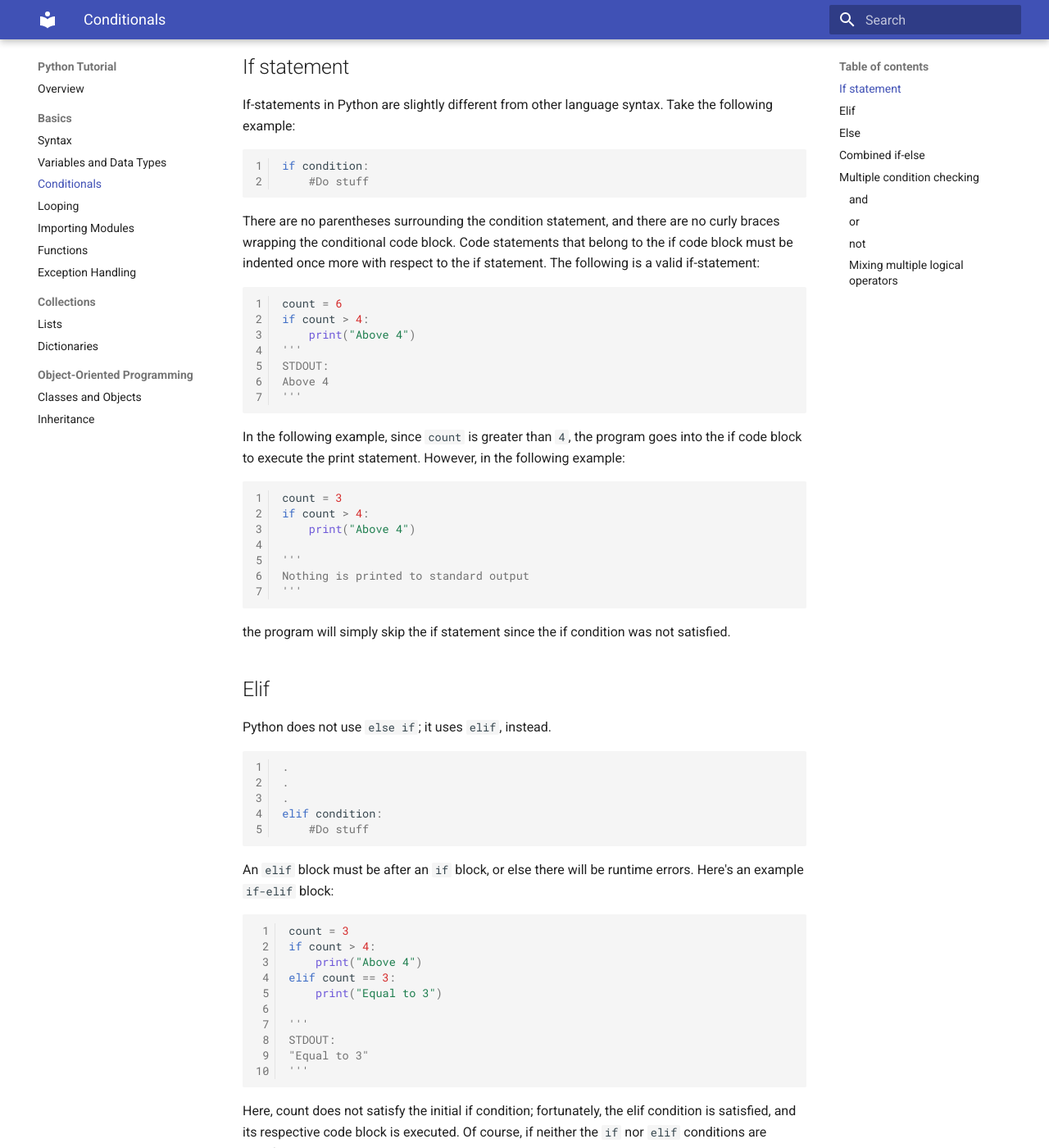
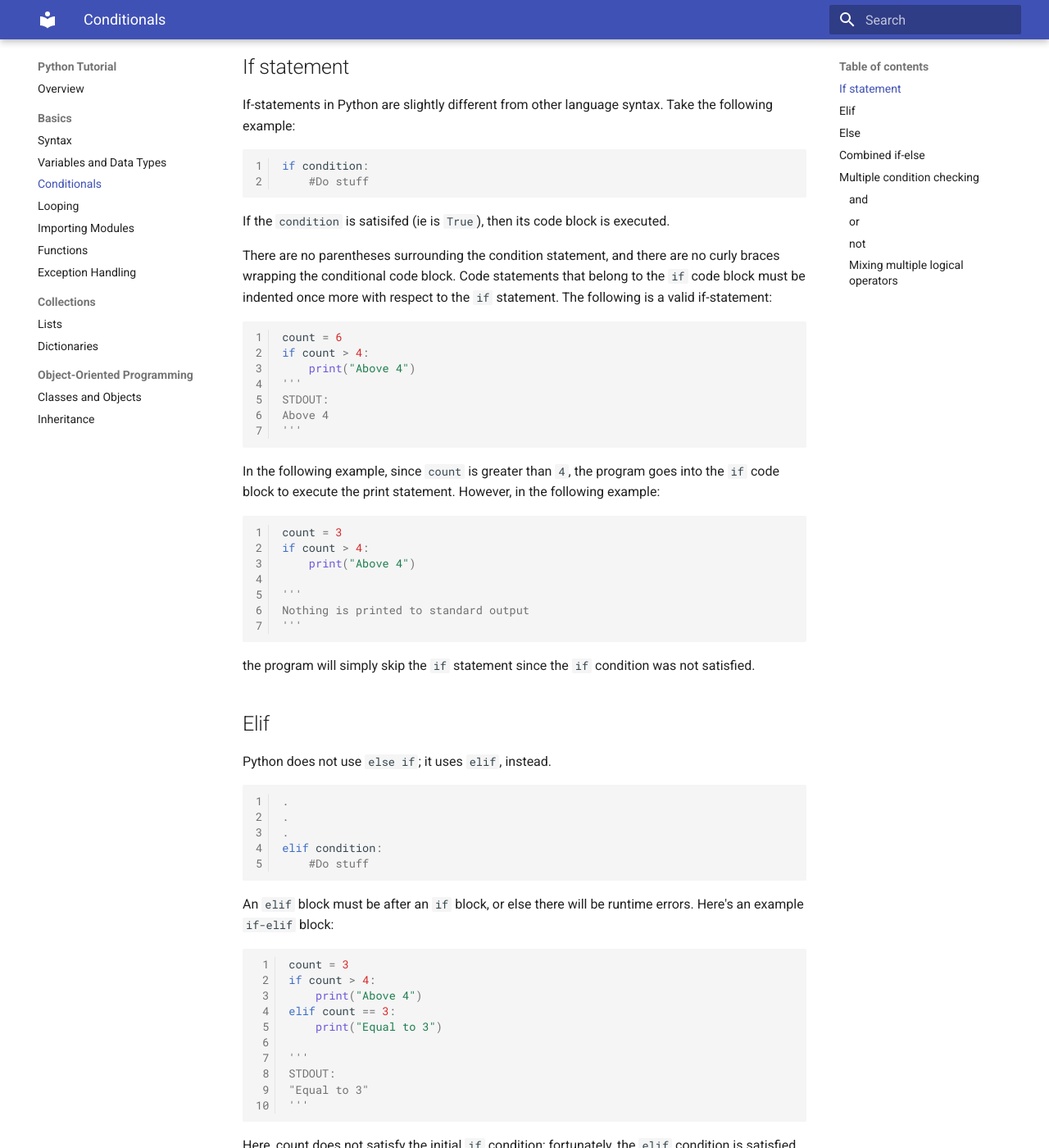
Before and after one commit to justinjoco/python-tutorial, an MkDocs documentation site: the page built from docs/basics/conditionals.md, in a window 1280 px wide and 1400 px high, scrolled down 274 px. Shown: the whole window at 82% size. Built offline with MkDocs 1.6.1 and Material for MkDocs 9.7.7, drawn with Linux system fonts in a browser that asks for light colours; some of the changed text lies outside the part shown.

Commit message:
conditionals revision

````diff
--- a/docs/basics/conditionals.md
+++ b/docs/basics/conditionals.md
@@ -4,13 +4,14 @@ Conditionals are used to decide whether to run different codeblocks given some c
 
 ## If statement
 If-statements in Python are slightly different from other language syntax. Take the following example:
-
 ```python
 if condition:
     #Do stuff
 ```
+If the `condition` is satisifed (ie is `True`), then its code block is executed.
+
 There are no parentheses surrounding the condition statement, and there are no curly braces wrapping the conditional code block.
-Code statements that belong to the if code block must be indented once more with respect to the if statement.
+Code statements that belong to the `if` code block must be indented once more with respect to the `if` statement.
 The following is a valid if-statement:
 ```python
 count = 6
@@ -21,7 +22,7 @@ STDOUT:
 Above 4
 '''
 ```
-In the following example, since `count` is greater than `4`, the program goes into the if code block to execute the print statement. However, in the following example:
+In the following example, since `count` is greater than `4`, the program goes into the `if` code block to execute the print statement. However, in the following example:
 ```python
 count = 3
 if count > 4:
@@ -31,7 +32,7 @@ if count > 4:
 Nothing is printed to standard output
 '''
 ```
-the program will simply skip the if statement since the if condition was not satisfied.
+the program will simply skip the `if` statement since the `if` condition was not satisfied.
 ## Elif
 Python does not use `else if`; it uses `elif`, instead.
 ```python
@@ -57,7 +58,7 @@ STDOUT:
 '''
 ```
 
-Here, count does not satisfy the initial if condition; fortunately, the elif condition is satisfied, and its respective code block is executed. Of course, if neither the `if` nor `elif` conditions are satisfied, any code within those blocks will be skipped.
+Here, count does not satisfy the initial `if` condition; fortunately, the `elif` condition is satisfied, and its respective code block is executed. Of course, if neither the `if` nor `elif` conditions are satisfied, any code within those blocks will be skipped.
 
 ## Else
 The `else` block the block executed in a bigger `if-else` block in case neither the initial `if` condition nor the subsequent `elif` conditions are met.
````
Also changed, not shown: other parts of docs/basics/conditionals.md (+7 -1 lines), docs/basics/vars.md (+1 -1 lines).
